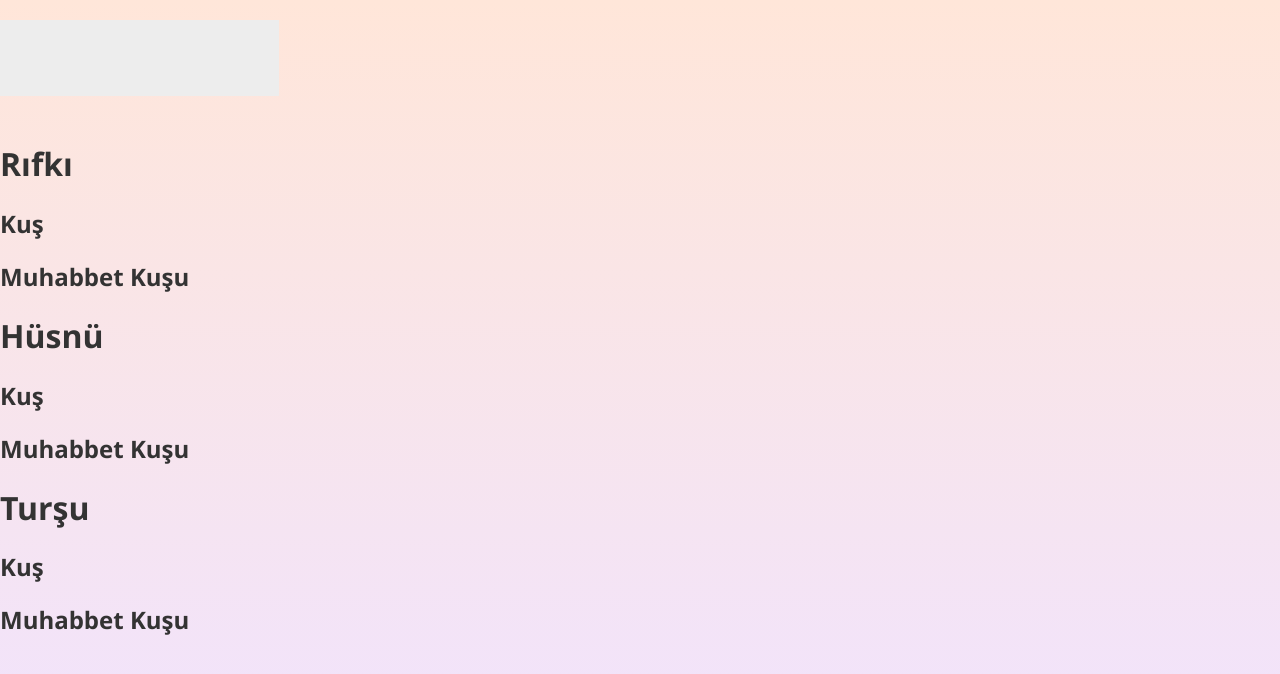
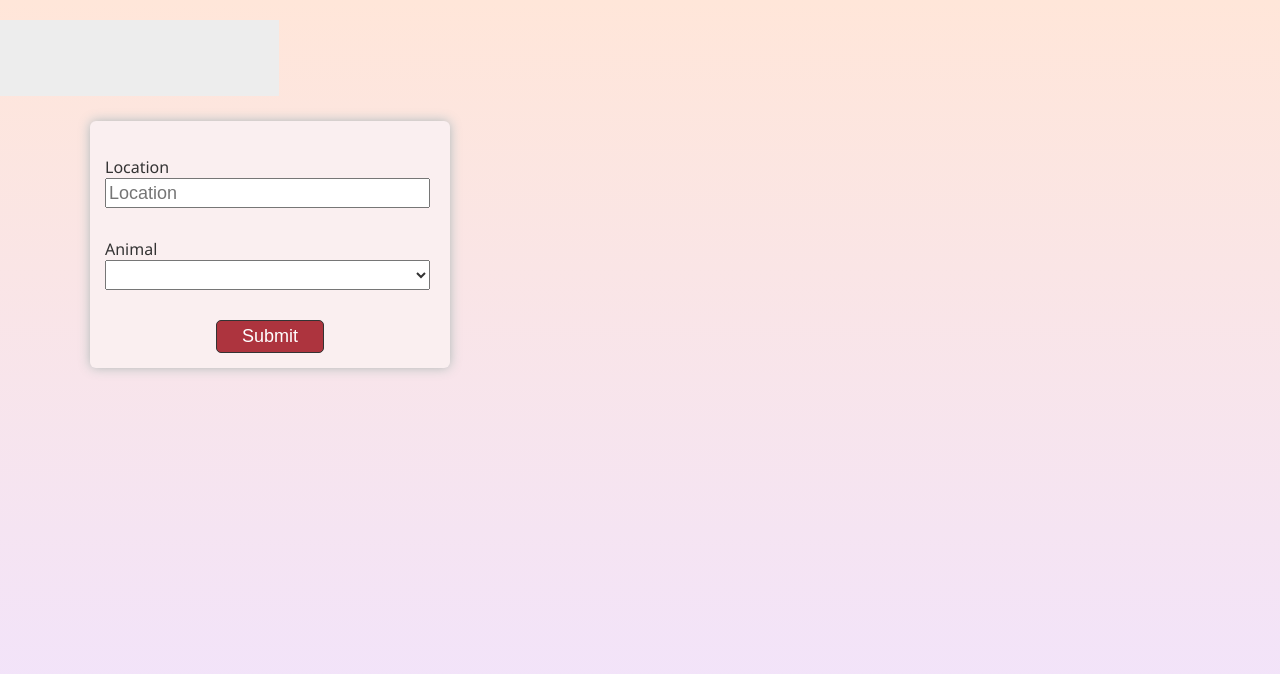
Before and after one commit to hikmetuygur/adopt-me, a React (Vite) app: page / in a window 1280 px wide. Shown: the top 674 px of the page. Built offline with nearby package versions, Linux system fonts and the light colour scheme; grey boxes are pictures that could not be loaded.

Commit message:
Mapping through data with hooks

```diff
--- a/package.json
+++ b/package.json
@@ -21,6 +21,7 @@
     "eslint-plugin-import": "^2.26.0",
     "eslint-plugin-jsx-a11y": "^6.6.1",
     "eslint-plugin-react": "^7.31.8",
+    "eslint-plugin-react-hooks": "^4.6.0",
     "prettier": "^2.7.1",
     "vite": "^3.1.4"
   },
--- a/src/App.jsx
+++ b/src/App.jsx
@@ -1,13 +1,11 @@
-import { createRoot } from "react-dom";
-import Pet from "./Pet";
+import { createRoot } from "react-dom/client";
+import SearchParams from "./SearchParams";
 
 const App = () => {
   return (
     <div>
       <h1>Adopt Me !</h1>
-      <Pet name="Rıfkı" animal="Kuş" breed="Muhabbet Kuşu" />
-      <Pet name="Hüsnü" animal="Kuş" breed="Muhabbet Kuşu" />
-      <Pet name="Turşu" animal="Kuş" breed="Muhabbet Kuşu" />
+      <SearchParams />
     </div>
   );
 };
--- /dev/null
+++ b/src/SearchParams.jsx
@@ -0,0 +1,41 @@
+import { useState } from "react";
+const ANIMALS = ["bird", "cat", "rabbit"];
+
+const SearchParams = () => {
+  const [location, setLocation] = useState("");
+  const [animal, setAnimal] = useState("");
+
+  return (
+    <div className="search-params">
+      <form>
+        <label htmlFor="location">
+          Location
+          <input
+            onChange={(e) => setLocation(e.target.value)}
+            id="location"
+            value={location}
+            placeholder="Location"
+          />
+        </label>
+        <label htmlFor="animal">
+          Animal
+          <select
+            id="animal"
+            value={animal}
+            onChange={(e) => {
+              setAnimal(e.target.animal);
+            }}
+          >
+            <option />
+            {ANIMALS.map((animal) => (
+              <option key={animal}>{animal}</option>
+            ))}
+          </select>
+        </label>
+        <button>Submit</button>
+      </form>
+    </div>
+  );
+};
+
+export default SearchParams;
```
Also changed, not shown: .eslintrc.json, 1 other file (tests, documents, lock files or other folders).
